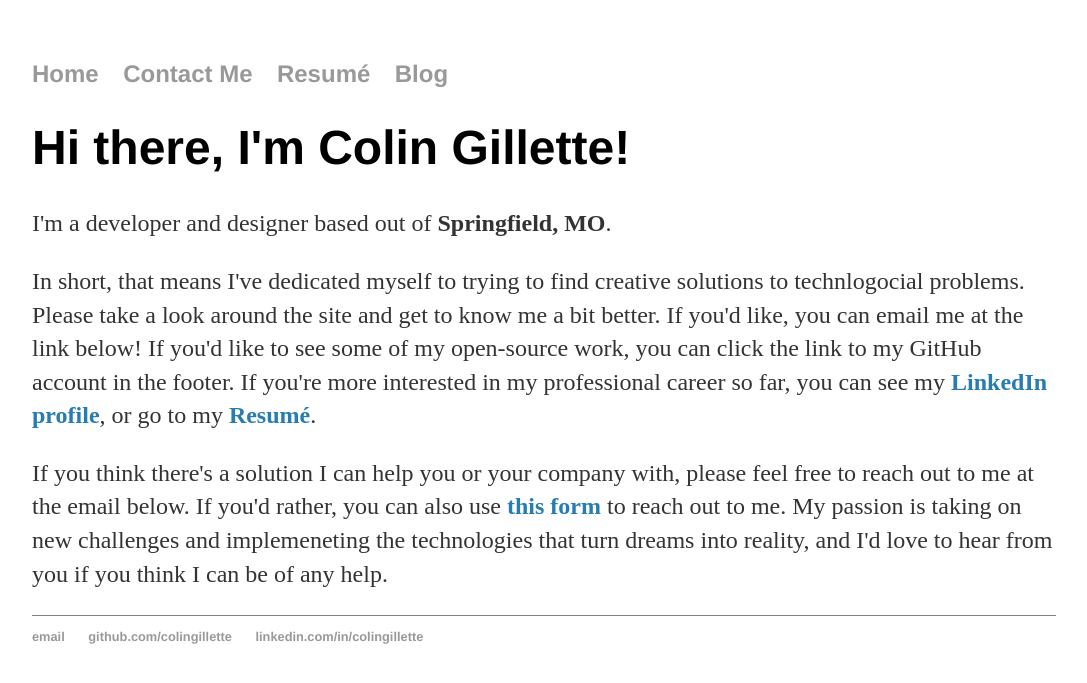
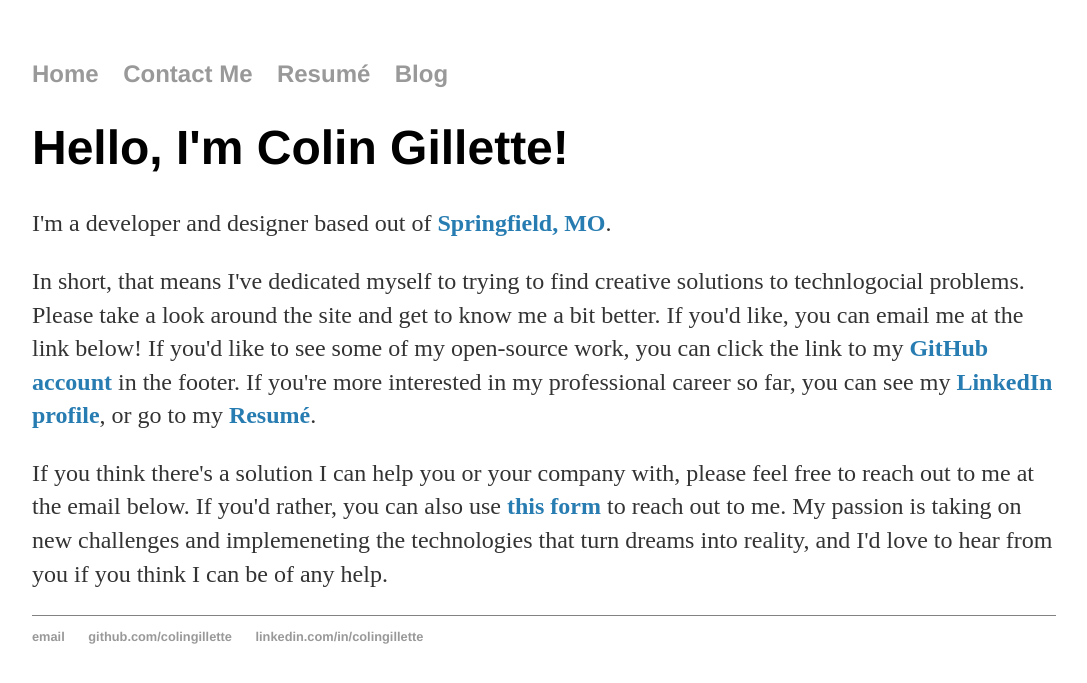
Before and after one commit to colingillette/colingillette.github.io, a Jekyll site: the page built from index.html, in a window 1280 px wide. Shown: the top 683 px of the page, without its empty margins (96-1183 px from the left). Built offline with Jekyll 4.4.1, drawn with Linux system fonts in a browser that asks for light colours.

Commit message:
edits to home page

```diff
--- a/index.html
+++ b/index.html
@@ -3,12 +3,14 @@ layout: default
 title: Colin Gillette, Developer
 ---
 <div class="blurb">
-    <h1>Hi there, I'm Colin Gillette!</h1>
-    <p>I'm a developer and designer based out of <strong>Springfield, MO</strong>.</p>
+    <h1>Hello, I'm Colin Gillette!</h1>
+    <p>
+        I'm a developer and designer based out of <a href="https://www.springfieldmo.org/">Springfield, MO</a>.
+    </p>
     <p>
         In short, that means I've dedicated myself to trying to find creative solutions to technlogocial problems.
         Please take a look around the site and get to know me a bit better. If you'd like, you can email me at the link
-        below! If you'd like to see some of my open-source work, you can click the link to my GitHub account in the footer.
+        below! If you'd like to see some of my open-source work, you can click the link to my <a href="https://github.com/colingllette">GitHub account</a> in the footer.
         If you're more interested in my professional career so far, you can see my
         <a href="https://www.linkedin.com/in/colingillette/">LinkedIn profile</a>, or go to my
         <a href="/resume">Resum&#233;</a>.
```
